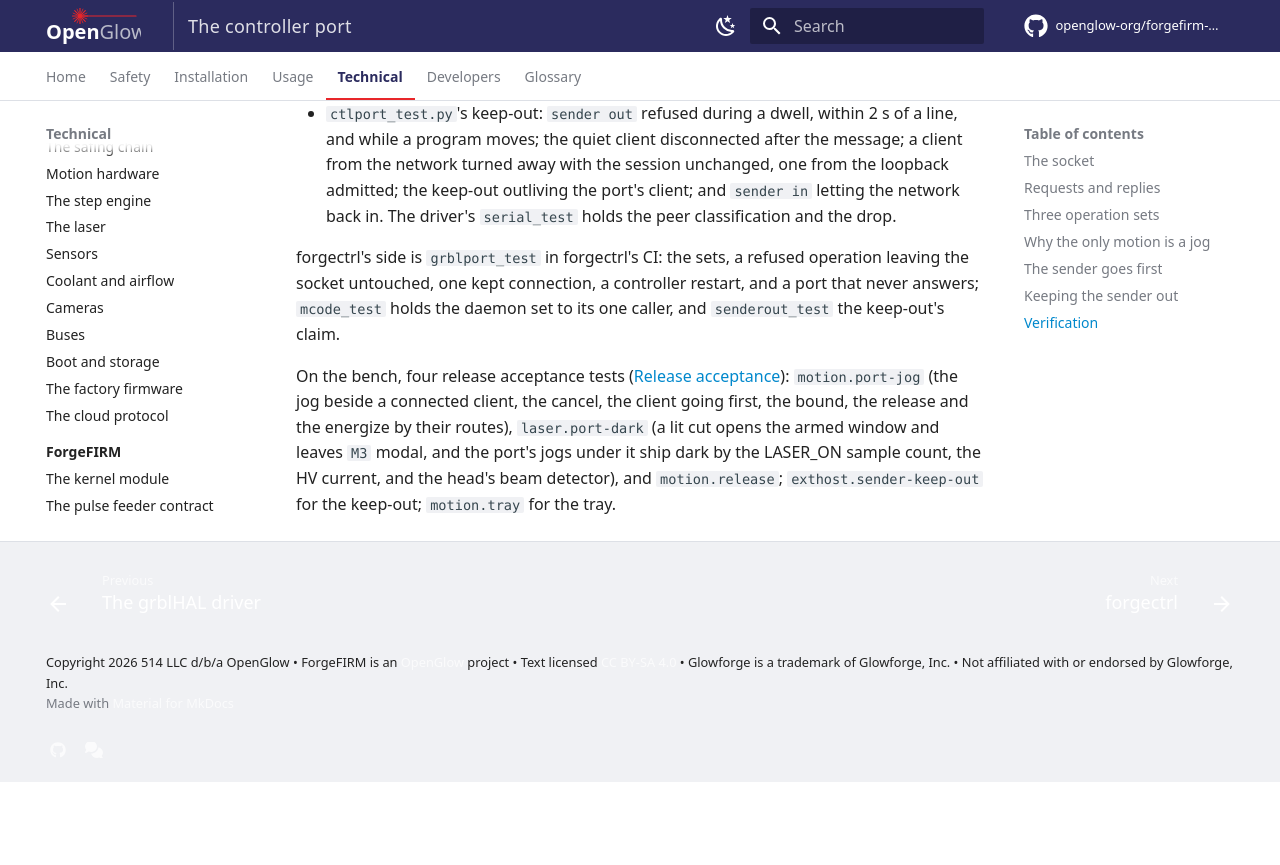
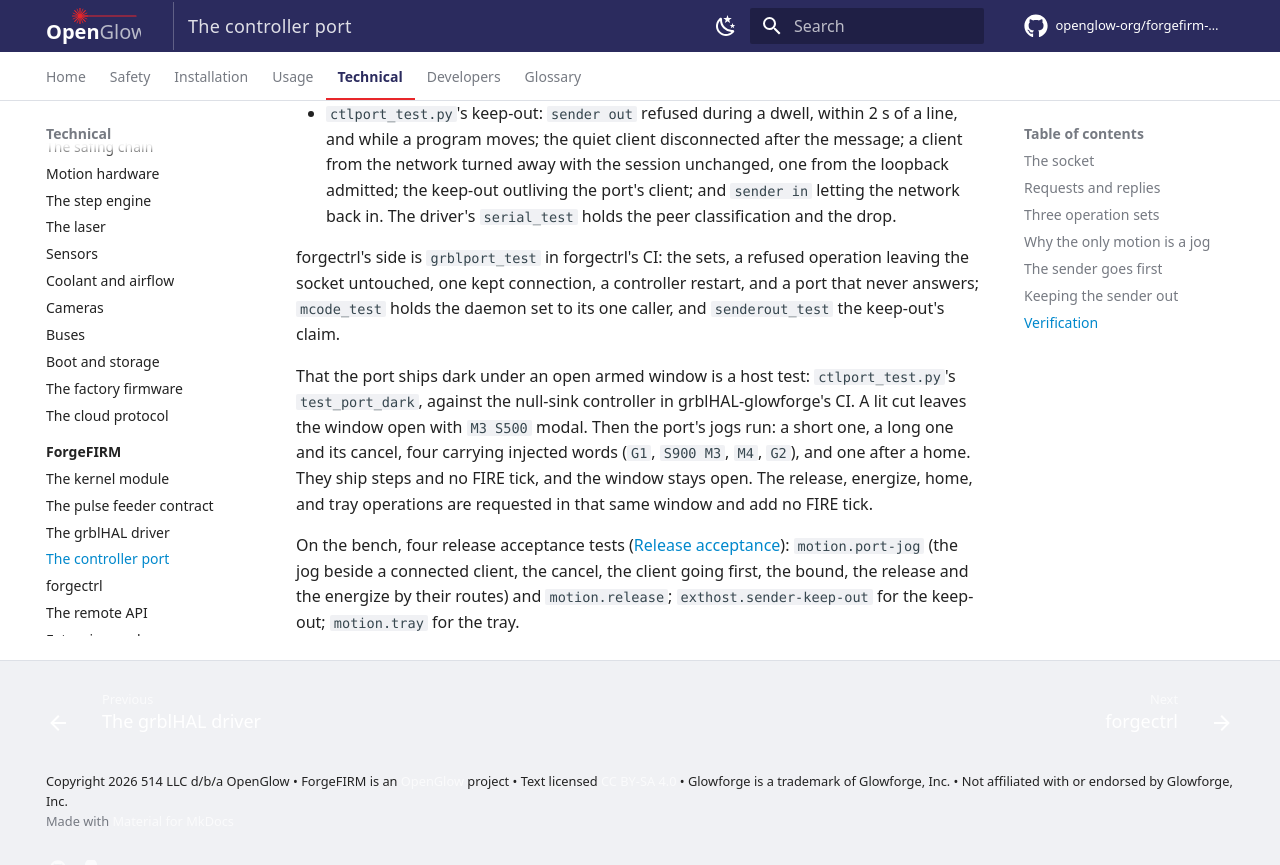
Before and after one commit to openglow-org/forgefirm-docs, an MkDocs documentation site: the page built from docs/technical/forgefirm/controller-port.md, in a window 1280 px wide and 900 px high, scrolled down 5588 px. Shown: the top 865 px of the window. Built offline with MkDocs 1.6.1 and Material for MkDocs 9.7.7, drawn with Linux system fonts in a browser that asks for light colours; comment, search, counter and statistics services are not loaded; before the commit the page ends 6370 px from its top, so only the background shows below that.

Commit message:
Test: what left the catalog is proven by the host tests that hold it
Four pages named catalog tests that leave the catalog; each now names
the host test that proves the same rule.

- controller-port: the port shipping dark under an open armed window is
  ctlport_test's test_port_dark: the jogs it runs ship steps and no FIRE
  tick, and the panel operations it requests in that window add none;
  the bench list drops laser.port-dark.
- extensions: a required hold is holdkeep_test, run_test.py and
  cool_flow_test; operator destinations are run_test.py and
  netrules_test; the M-code paragraph drops exthost.mcode, whose proof
  was already named beside it.
- forgectrl: one intake fan is cool_intake_test.
- bench: z_envelope_test's row says what its homed cases prove,
  ALARM:2 before any step ships among them.

Proof: the style lint is clean on the four pages; each named case was
read against the page's sentence.

```diff
--- a/docs/technical/forgefirm/controller-port.md
+++ b/docs/technical/forgefirm/controller-port.md
@@ -194,11 +194,17 @@
 controller restart, and a port that never answers; `mcode_test` holds the
 daemon set to its one caller, and `senderout_test` the keep-out's claim.
 
+That the port ships dark under an open armed window is a host test:
+`ctlport_test.py`'s `test_port_dark`, against the null-sink controller in
+grblHAL-glowforge's CI. A lit cut leaves the window open with `M3 S500`
+modal. Then the port's jogs run: a short one, a long one and its cancel,
+four carrying injected words (`G1`, `S900 M3`, `M4`, `G2`), and one after a
+home. They ship steps and no FIRE tick, and the window stays open. The
+release, energize, home, and tray operations are requested in that same
+window and add no FIRE tick.
+
 On the bench, four release acceptance tests
 ([Release acceptance](../../developers/acceptance.md)): `motion.port-jog`
 (the jog beside a connected client, the cancel, the client going first, the
-bound, the release and the energize by their routes), `laser.port-dark` (a
-lit cut opens the armed window and leaves `M3` modal, and the port's jogs
-under it ship dark by the LASER_ON sample count, the HV current, and the
-head's beam detector), and `motion.release`; `exthost.sender-keep-out` for
-the keep-out; `motion.tray` for the tray.
+bound, the release and the energize by their routes) and `motion.release`;
+`exthost.sender-keep-out` for the keep-out; `motion.tray` for the tray.
```
Also changed, not shown: docs/developers/bench.md (+1 -1 lines), docs/technical/forgefirm/extensions.md (+11 -11 lines), docs/technical/forgefirm/forgectrl.md (+4 -4 lines).
